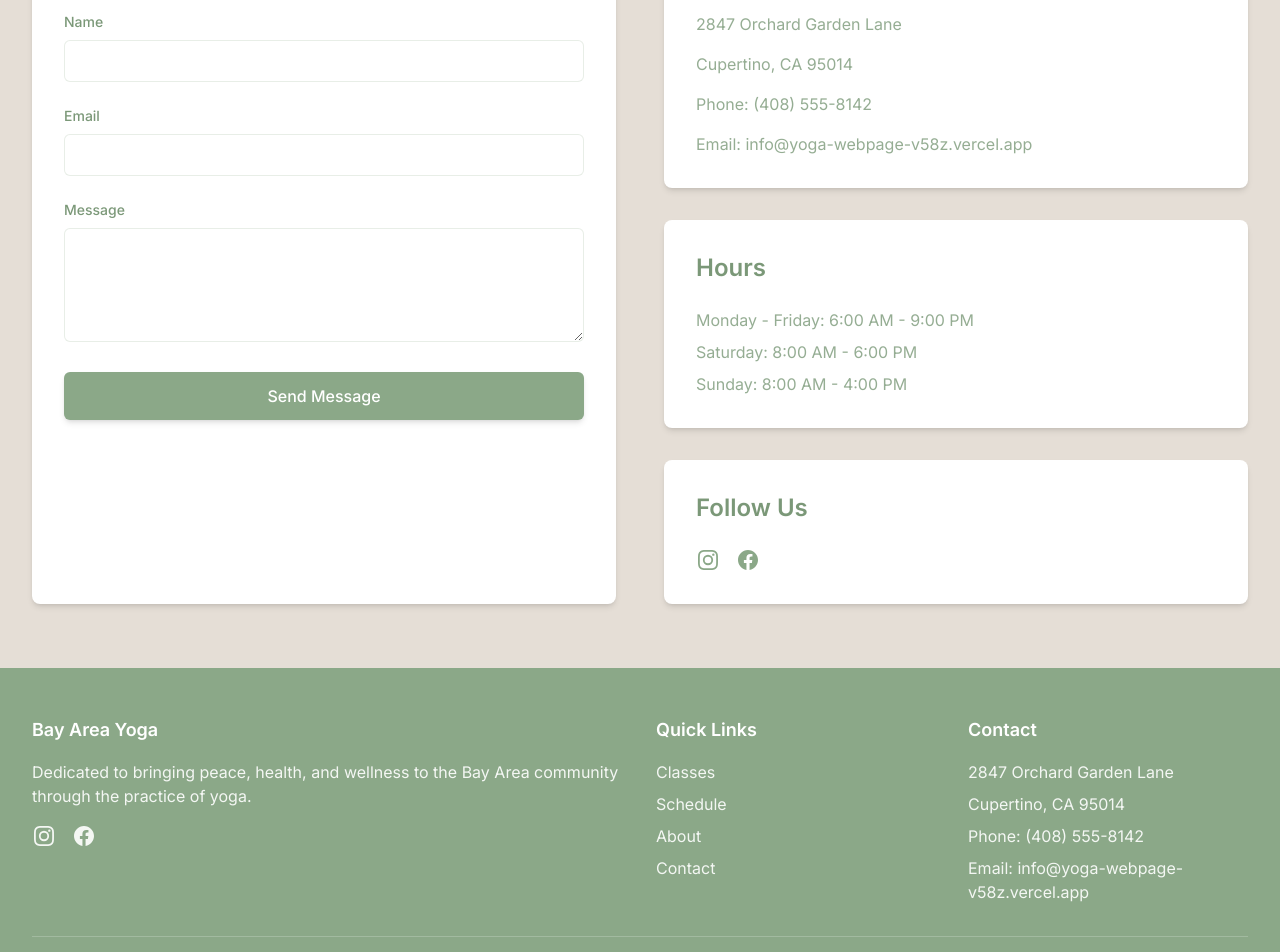
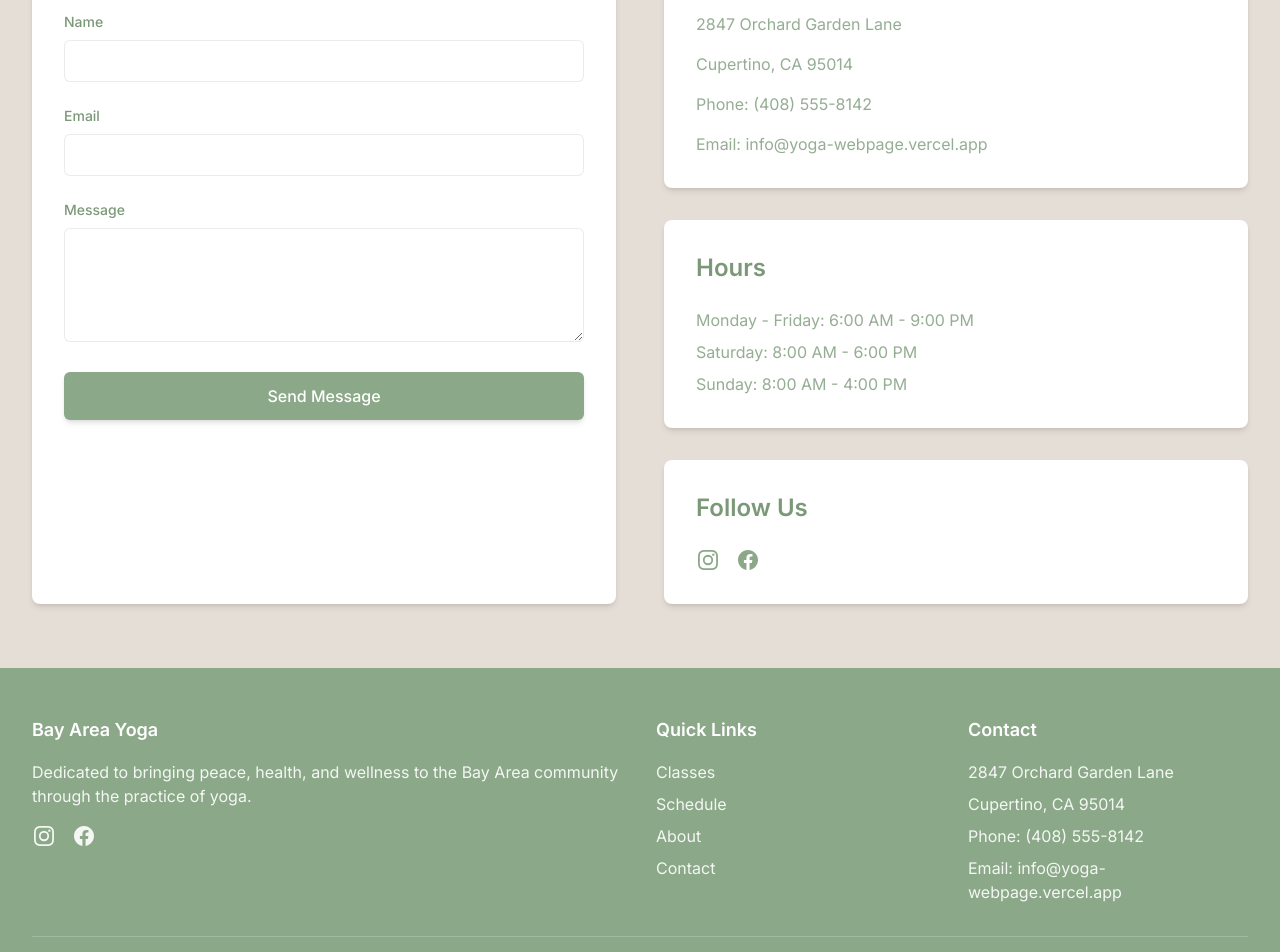
Before and after one commit to pgebhardt/yoga-webpage, a Next.js app: page /contact in a window 1280 px wide. Shown: the part 380-1332 px from the top of the page. Built offline with nearby package versions, Linux system fonts and the light colour scheme.

Commit message:
Update deployment URL

```diff
--- a/next.config.js
+++ b/next.config.js
@@ -3,7 +3,7 @@ const nextConfig = {
   output: 'standalone',
   images: {
     remotePatterns: [],
-    domains: ['yoga-webpage-v58z.vercel.app'],
+    domains: ['yoga-webpage.vercel.app'],
     unoptimized: false
   },
   // Ensure proper handling of trailing slashes
--- a/src/app/contact/page.tsx
+++ b/src/app/contact/page.tsx
@@ -23,7 +23,7 @@ export default function Contact() {
                 <p>2847 Orchard Garden Lane</p>
                 <p>Cupertino, CA 95014</p>
                 <p>Phone: (408) 555-8142</p>
-                <p>Email: info@yoga-webpage-v58z.vercel.app</p>
+                <p>Email: info@yoga-webpage.vercel.app</p>
               </div>
             </div>
 
--- a/src/app/layout.tsx
+++ b/src/app/layout.tsx
@@ -12,14 +12,14 @@ export const viewport: Viewport = {
 };
 
 export const metadata: Metadata = {
-  metadataBase: new URL('https://yoga-webpage-v58z.vercel.app'),
+  metadataBase: new URL('https://yoga-webpage.vercel.app'),
   title: "Bay Area Yoga | Cupertino's Premier Yoga Studio",
   description: "Join our welcoming yoga community in Cupertino. Expert instruction in Vinyasa, Hatha, Power, and Yin yoga with Elena Gebhardt. Beautiful studio with natural light and bamboo floors. First class free!",
   keywords: "yoga, cupertino yoga, bay area yoga, yoga classes, vinyasa, hatha, power yoga, yin yoga, yoga studio, elena gebhardt, mindfulness, wellness, meditation",
   openGraph: {
     title: "Bay Area Yoga | Cupertino's Premier Yoga Studio",
     description: "Join our welcoming yoga community in Cupertino. Expert instruction in Vinyasa, Hatha, Power, and Yin yoga with Elena Gebhardt. Beautiful studio with natural light and bamboo floors. First class free!",
-    url: "https://yoga-webpage-v58z.vercel.app",
+    url: "https://yoga-webpage.vercel.app",
     siteName: "Bay Area Yoga",
     images: [
       {
@@ -50,7 +50,7 @@ export const metadata: Metadata = {
     google: "verification_token",
   },
   alternates: {
-    canonical: "https://yoga-webpage-v58z.vercel.app",
+    canonical: "https://yoga-webpage.vercel.app",
   },
   authors: [{ name: "Elena Gebhardt" }],
   category: "Fitness & Wellness",
--- a/src/components/Footer.tsx
+++ b/src/components/Footer.tsx
@@ -62,7 +62,7 @@ const Footer = () => {
               <li>2847 Orchard Garden Lane</li>
               <li>Cupertino, CA 95014</li>
               <li>Phone: (408) 555-8142</li>
-              <li>Email: info@yoga-webpage-v58z.vercel.app</li>
+              <li>Email: info@yoga-webpage.vercel.app</li>
             </ul>
           </div>
         </div>
```
